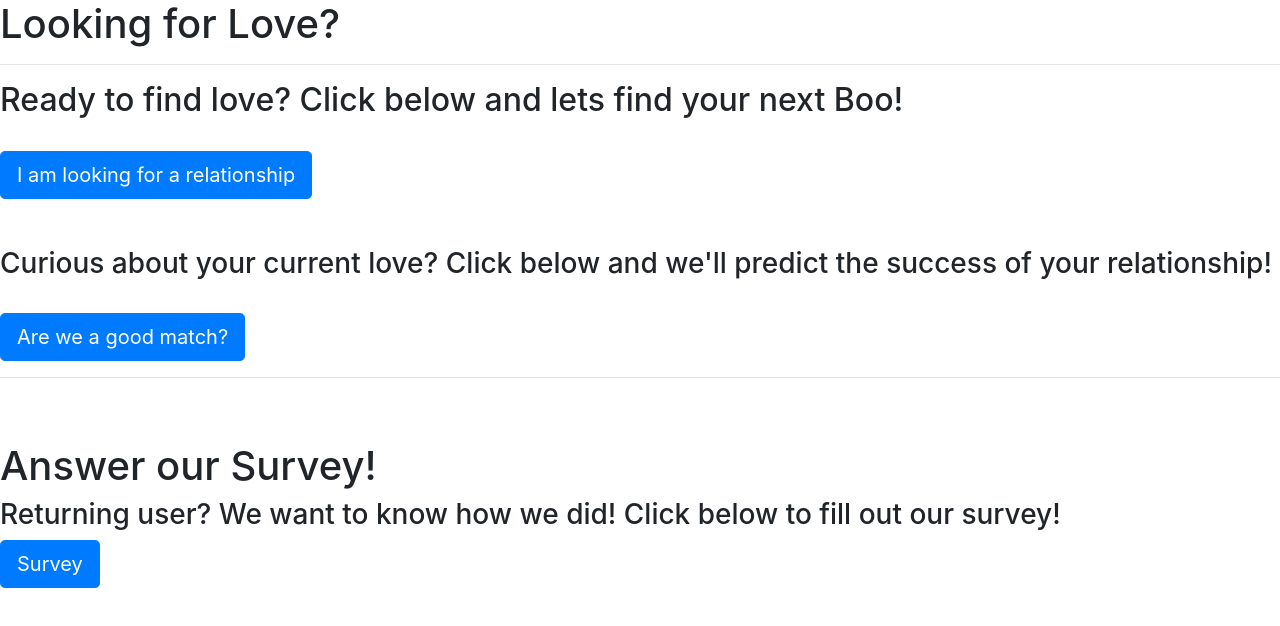
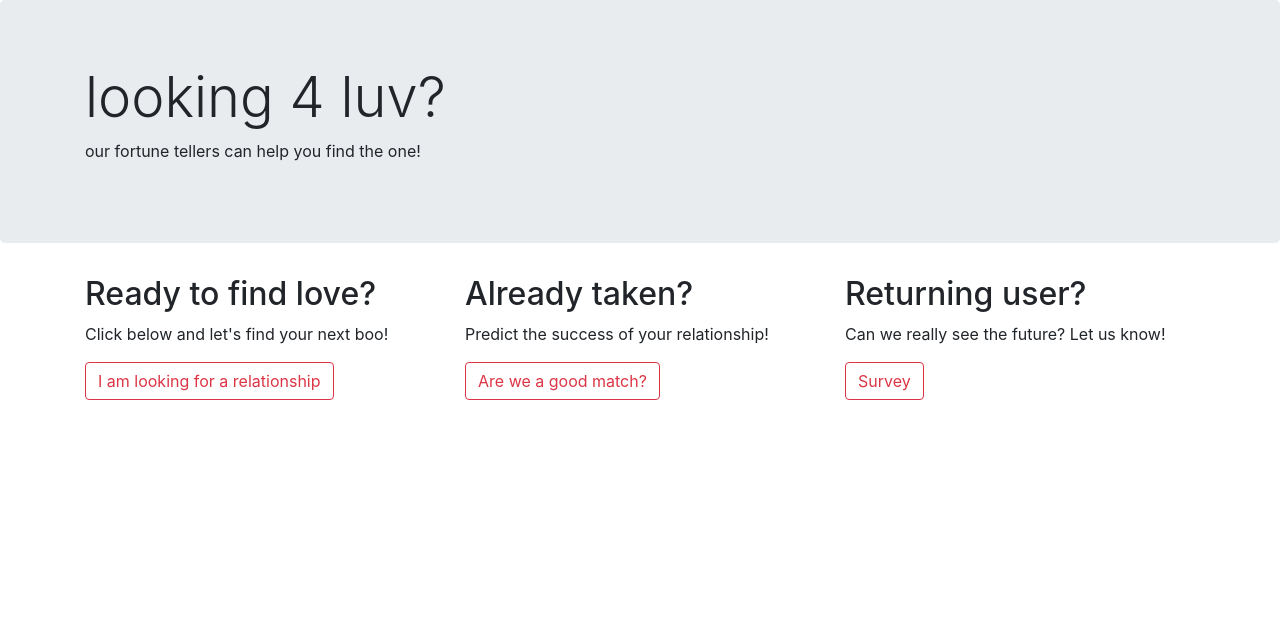
Before and after one commit to zoeycharif/theloveformula, a website: page NewFrontEnd/frontend/templates/index.html in a window 1280 px wide. Drawn offline with nearby package versions, Linux system fonts and the light colour scheme; files that its build step writes are made by us from their sources.

Commit message:
tinkering away at css

```diff
--- a/NewFrontEnd/frontend/static/css/custom.css
+++ b/NewFrontEnd/frontend/static/css/custom.css
@@ -1,7 +1,14 @@
 body {
-    background-color: "#E6E6FA";
+    font-weight: 400;
+    background-color: "#faefff";
 }
 
+
+
+/*.home {
+    font-size: 400px
+}
+*/
 /*<style>
 
 .rangeslider{
--- a/NewFrontEnd/frontend/templates/index.html
+++ b/NewFrontEnd/frontend/templates/index.html
@@ -3,30 +3,46 @@
   <head>
     <!-- Required meta tags -->
     <meta charset="utf-8">
+
     <meta name="viewport" content="width=device-width, initial-scale=1, shrink-to-fit=no">
 
-    <!-- Bootstrap CSS -->
-    <link rel="stylesheet" href="https://stackpath.bootstrapcdn.com/bootstrap/4.5.2/css/bootstrap.min.css" integrity="sha384-JcKb8q3iqJ61gNV9KGb8thSsNjpSL0n8PARn9HuZOnIxN0hoP+VmmDGMN5t9UJ0Z" crossorigin="anonymous">
-    <link rel="stylesheet" type = "text/css" href="../static/custom.css">
+    <!-- Bootstrap CSS-->
+    <link rel="stylesheet" href="https://stackpath.bootstrapcdn.com/bootstrap/4.4.1/css/bootstrap.min.css" integrity="sha384-Vkoo8x4CGsO3+Hhxv8T/Q5PaXtkKtu6ug5TOeNV6gBiFeWPGFN9MuhOf23Q9Ifjh" crossorigin="anonymous">
+    <!-- Custom CSS-->
+    <link rel="stylesheet" type ="text/css" href="../static/css/custom.css">
 
     <title>The Love Formula</title>
+
   </head>
+
   <body>
-    <h1>Looking for Love?</h1>
-    <hr>
-    <h2>Ready to find love? Click below and lets find your next Boo! </h2><br />
-    <button type="button" class="btn btn-primary btn-lg">I am looking for a relationship</button><br />
-    <br />
-    <br />
-    <h3>Curious about your current love? Click below and we'll predict the success of your relationship! </h3><br />
-
-<button type="button" class="btn btn-primary btn-lg">Are we a good match?</button>
-<hr>
-<br />
-<br />
-<h1>Answer our Survey!</h1>
-<h3>Returning user? We want to know how we did! Click below to fill out our survey!</h3>
-<button type="button" class="btn btn-primary btn-lg">Survey</button>
+    <main role="main">
+      <!-- main jumbotron for primary tagline -->
+      <div class="jumbotron">
+        <div class="container">
+          <h1 class="display-4">looking 4 luv?</h1>
+          <p>our fortune tellers can help you find the one!<p>
+        </div>
+      </div>
+      <div class="container">
+        <!-- let's try an example row of columns-->
+        <div class="row">
+          <div class="col-md-4">
+            <h2>Ready to find love?</h2>
+            <p> Click below and let's find your next boo!</p>
+            <p> <button type="button" class="btn btn-outline-danger">I am looking for a relationship</button> </p>
+          </div>
+          <div class="col-md-4">
+            <h2>Already taken?</h2>
+            <p> Predict the success of your relationship!</p>
+            <p><button type="button" class="btn btn-outline-danger">Are we a good match?</button> </p>
+          </div>
+          <div class="col-md-4">
+            <h2>Returning user?</h2>
+            <p>Can we really see the future? Let us know!</p>
+            <p><button type="button" class="btn btn-outline-danger">Survey</button></p>
+          </div>
+          </div>
 
     <!-- Optional JavaScript -->
     <!-- jQuery first, then Popper.js, then Bootstrap JS -->
```
